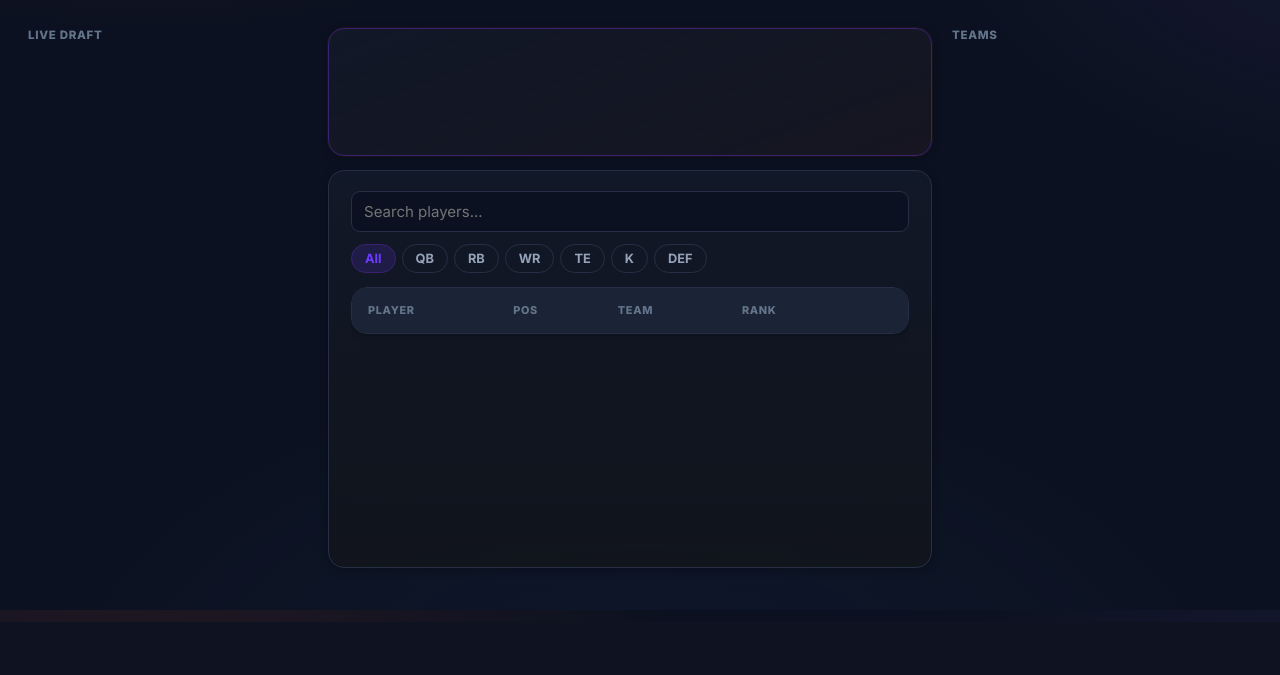
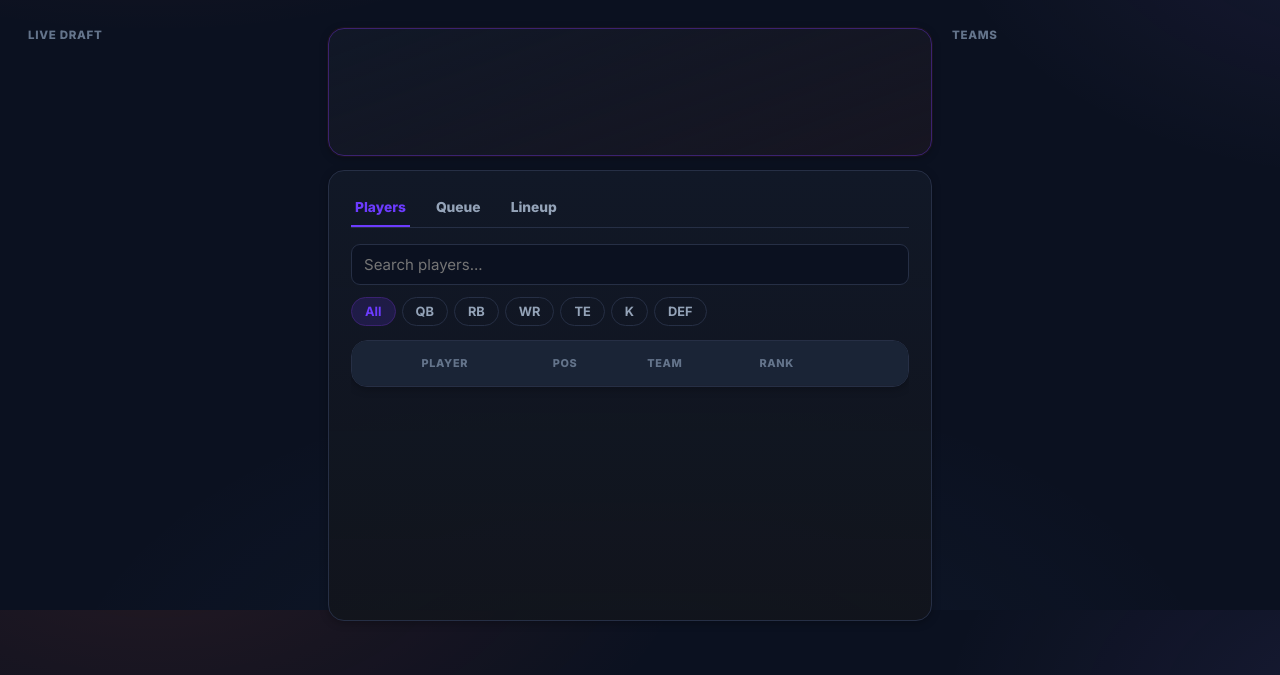
Before and after one commit to cmohalloran11-cell/rivyl, a Flask app: template templates/draft.html in a window 1280 px wide. Shown: the part 190-865 px from the top of the page. Before the commit the page ends 812 px from the top, so only its background shows below. Run offline with Flask 3, Linux system fonts and the light colour scheme; the template is opened without the code that fills it: most values are stand-ins (such as "Sample title", 1, 10 or a date in 2020); lists and menus that the app fills with data are empty; some libraries are stand-ins or nearby versions.

Commit message:
Add Queue and Lineup tabs to the draft room
Players / Queue / Lineup tabs above the player list:
- Queue: star players while browsing to build a personal priority list
  (client-side, persisted to localStorage per league) -- reorder with
  up/down, draft straight from the queue, auto-prunes once a player is
  taken by anyone.
- Lineup: live preview of your starting lineup as it fills in, using
  the same slot-fill logic the app uses for real after the draft ends.

Verified against a static harness (fake draft state + the real
style.css/draft.js) since there's no local Postgres to run the app
against directly.

```diff
--- a/static/draft.js
+++ b/static/draft.js
@@ -7,6 +7,8 @@
   };
   const NEED_TARGETS = { QB: 3, RB: 6, WR: 7, TE: 3, K: 1, DEF: 1 };
   const ROSTER_POSITION_ORDER = ['QB', 'RB', 'WR', 'TE', 'K', 'DEF'];
+  const STARTER_REQUIREMENTS = { QB: 1, RB: 2, WR: 2, TE: 1, K: 1, DEF: 1 };
+  const FLEX_ELIGIBLE = ['RB', 'WR'];
   const REVEAL_PAUSE_MS = 260;
   const ROUND_TRANSITION_MS = 900;
 
@@ -16,6 +18,7 @@
   let filterQuery = '';
   let lastRenderedRound = state.on_the_clock ? state.on_the_clock.round : null;
   let busy = false;
+  let activeSubtab = 'players';
 
   const el = {
     roundHeader: document.getElementById('draft-round-header'),
@@ -29,7 +32,48 @@
     roundTransition: document.getElementById('round-transition'),
     completionOverlay: document.getElementById('completion-overlay'),
     gradesContent: document.getElementById('grades-content'),
+    subtabs: document.getElementById('draft-subtabs'),
+    playersPanel: document.getElementById('players-panel'),
+    queuePanel: document.getElementById('queue-panel'),
+    lineupPanel: document.getElementById('lineup-panel'),
+    queueBody: document.getElementById('queue-body'),
+    queueCount: document.getElementById('queue-count'),
+    lineupBody: document.getElementById('lineup-body'),
   };
+
+  // ---- draft queue (client-side only -- personal to this browser) --------
+
+  const queueKey = `rivyl_draft_queue_${state.league.id}`;
+  let queue = [];
+  try {
+    queue = JSON.parse(localStorage.getItem(queueKey) || '[]');
+  } catch (e) {
+    queue = [];
+  }
+
+  function saveQueue() {
+    try {
+      localStorage.setItem(queueKey, JSON.stringify(queue));
+    } catch (e) { /* ignore (e.g. private browsing storage limits) */ }
+  }
+
+  function toggleQueue(playerId) {
+    const idx = queue.indexOf(playerId);
+    if (idx === -1) queue.push(playerId);
+    else queue.splice(idx, 1);
+    saveQueue();
+    renderPlayers();
+    renderQueue();
+  }
+
+  function moveInQueue(playerId, delta) {
+    const idx = queue.indexOf(playerId);
+    const newIdx = idx + delta;
+    if (idx === -1 || newIdx < 0 || newIdx >= queue.length) return;
+    [queue[idx], queue[newIdx]] = [queue[newIdx], queue[idx]];
+    saveQueue();
+    renderQueue();
+  }
 
   function sleep(ms) {
     return new Promise((resolve) => setTimeout(resolve, ms));
@@ -184,9 +228,13 @@
     }
   }
 
+  function canPickNow() {
+    return state.league.draft_status === 'in_progress' && state.on_the_clock
+      && state.on_the_clock.owner_type === 'human' && state.on_the_clock.team_id === state.my_team_id;
+  }
+
   function renderPlayers() {
-    const canPick = state.league.draft_status === 'in_progress' && state.on_the_clock
-      && state.on_the_clock.owner_type === 'human' && state.on_the_clock.team_id === state.my_team_id;
+    const canPick = canPickNow();
     const q = filterQuery.trim().toLowerCase();
     const rows = state.available_players
       .filter((p) => (!filterPos || p.position === filterPos))
@@ -195,17 +243,111 @@
 
     el.playersBody.innerHTML = rows.map((p) => `
       <tr>
+        <td><button type="button" class="queue-star ${queue.includes(p.id) ? 'queued' : ''}" data-player="${p.id}" title="Queue this player">★</button></td>
         <td>${p.full_name}</td>
         <td><span class="badge badge-pos badge-pos-${p.position}">${p.position}</span></td>
         <td>${p.nfl_team || '—'}</td>
         <td>${p.search_rank < 999999 ? p.search_rank : '—'}</td>
         <td>${canPick ? `<button class="btn btn-small draft-btn" data-player="${p.id}">Draft</button>` : ''}</td>
       </tr>
-    `).join('') || `<tr><td colspan="5" class="row-open">No players match.</td></tr>`;
+    `).join('') || `<tr><td colspan="6" class="row-open">No players match.</td></tr>`;
 
     el.playersBody.querySelectorAll('.draft-btn').forEach((btn) => {
       btn.addEventListener('click', () => draftPlayer(btn.dataset.player));
     });
+    el.playersBody.querySelectorAll('.queue-star').forEach((btn) => {
+      btn.addEventListener('click', () => toggleQueue(btn.dataset.player));
+    });
+  }
+
+  function renderQueue() {
+    const availableIds = new Set(state.available_players.map((p) => p.id));
+    const pruned = queue.filter((id) => availableIds.has(id));
+    if (pruned.length !== queue.length) {
+      queue = pruned;
+      saveQueue();
+    }
+    el.queueCount.textContent = queue.length ? String(queue.length) : '';
+
+    const byId = {};
+    state.available_players.forEach((p) => { byId[p.id] = p; });
+    const canPick = canPickNow();
+
+    el.queueBody.innerHTML = queue.map((id, i) => {
+      const p = byId[id];
+      if (!p) return '';
+      return `
+        <tr>
+          <td>
+            <div class="queue-reorder">
+              <button type="button" data-move="up" data-player="${p.id}" ${i === 0 ? 'disabled' : ''}>&uarr;</button>
+              <button type="button" data-move="down" data-player="${p.id}" ${i === queue.length - 1 ? 'disabled' : ''}>&darr;</button>
+            </div>
+          </td>
+          <td>${p.full_name}</td>
+          <td><span class="badge badge-pos badge-pos-${p.position}">${p.position}</span></td>
+          <td>${p.nfl_team || '—'}</td>
+          <td>${p.search_rank < 999999 ? p.search_rank : '—'}</td>
+          <td>
+            ${canPick ? `<button class="btn btn-small draft-btn" data-player="${p.id}">Draft</button>` : ''}
+            <button type="button" class="queue-star queued" data-player="${p.id}" title="Remove from queue">★</button>
+          </td>
+        </tr>`;
+    }).join('') || `<tr><td colspan="6" class="row-open">No players queued yet &mdash; star players on the Players tab.</td></tr>`;
+
+    el.queueBody.querySelectorAll('.draft-btn').forEach((btn) => {
+      btn.addEventListener('click', () => draftPlayer(btn.dataset.player));
+    });
+    el.queueBody.querySelectorAll('.queue-star').forEach((btn) => {
+      btn.addEventListener('click', () => toggleQueue(btn.dataset.player));
+    });
+    el.queueBody.querySelectorAll('[data-move]').forEach((btn) => {
+      btn.addEventListener('click', () => moveInQueue(btn.dataset.player, btn.dataset.move === 'up' ? -1 : 1));
+    });
+  }
+
+  function renderLineup() {
+    const team = state.teams.find((t) => t.id === state.my_team_id);
+    if (!team) {
+      el.lineupBody.innerHTML = `<tr><td colspan="4" class="row-open">No team found.</td></tr>`;
+      return;
+    }
+    const remaining = team.roster.slice().sort((a, b) => {
+      const ar = a.player_rank == null ? 999999 : a.player_rank;
+      const br = b.player_rank == null ? 999999 : b.player_rank;
+      return ar - br;
+    });
+    const slots = [];
+
+    Object.keys(STARTER_REQUIREMENTS).forEach((pos) => {
+      const count = STARTER_REQUIREMENTS[pos];
+      for (let i = 0; i < count; i++) {
+        const idx = remaining.findIndex((p) => p.position === pos);
+        const pick = idx === -1 ? null : remaining.splice(idx, 1)[0];
+        slots.push({ slot: count === 1 ? pos : `${pos}${i + 1}`, pick });
+      }
+    });
+    const flexIdx = remaining.findIndex((p) => FLEX_ELIGIBLE.includes(p.position));
+    slots.push({ slot: 'FLEX', pick: flexIdx === -1 ? null : remaining.splice(flexIdx, 1)[0] });
+
+    const benchHtml = remaining.map((p) => `
+      <tr>
+        <td><span class="badge badge-pos">BN</span></td>
+        <td>${p.player_name}</td>
+        <td><span class="badge badge-pos badge-pos-${p.position}">${p.position}</span></td>
+        <td>${p.nfl_team || '—'}</td>
+      </tr>`).join('');
+
+    const starterHtml = slots.map(({ slot, pick }) => `
+      <tr class="${pick ? '' : 'row-open'}">
+        <td><span class="badge badge-pos">${slot}</span></td>
+        ${pick
+          ? `<td>${pick.player_name}</td><td><span class="badge badge-pos badge-pos-${pick.position}">${pick.position}</span></td><td>${pick.nfl_team || '—'}</td>`
+          : `<td colspan="3" class="open-slot">Empty</td>`}
+      </tr>`).join('');
+
+    el.lineupBody.innerHTML = starterHtml + benchHtml
+      || `<tr><td colspan="4" class="row-open">No picks yet.</td></tr>`;
   }
 
   function renderTeams() {
@@ -269,6 +411,8 @@
     renderTicker();
     renderClock();
     renderPlayers();
+    renderQueue();
+    renderLineup();
     renderTeams();
 
     if (state.league.draft_status === 'complete') {
@@ -350,6 +494,21 @@
     tick();
   }
 
+  // ---- subtabs ----------------------------------------------------------
+
+  const SUBTAB_PANELS = { players: el.playersPanel, queue: el.queuePanel, lineup: el.lineupPanel };
+
+  el.subtabs.addEventListener('click', (e) => {
+    const btn = e.target.closest('.draft-subtab');
+    if (!btn) return;
+    activeSubtab = btn.dataset.subtab;
+    el.subtabs.querySelectorAll('.draft-subtab').forEach((b) => b.classList.remove('draft-subtab-active'));
+    btn.classList.add('draft-subtab-active');
+    Object.entries(SUBTAB_PANELS).forEach(([name, panel]) => {
+      panel.classList.toggle('hidden', name !== activeSubtab);
+    });
+  });
+
   // ---- filters --------------------------------------------------------
 
   el.posTabs.addEventListener('click', (e) => {
--- a/static/style.css
+++ b/static/style.css
@@ -54,6 +54,8 @@
 }
 
 * { box-sizing: border-box; }
+
+.hidden { display: none; }
 
 ::selection { background: var(--accent); color: #ffffff; }
 
@@ -1083,6 +1085,64 @@ input:focus, select:focus {
 .pos-tab:hover { border-color: var(--border-bright); color: var(--text); }
 .pos-tab-active { border-color: var(--accent-dim); color: var(--accent); background: var(--accent-soft); }
 
+.draft-subtabs { display: flex; gap: 4px; margin-bottom: 16px; border-bottom: 1px solid var(--border); }
+.draft-subtab {
+  background: none;
+  border: none;
+  border-bottom: 2px solid transparent;
+  color: var(--text-dim);
+  font-family: inherit;
+  font-size: 0.86rem;
+  font-weight: 800;
+  padding: 8px 4px 10px;
+  margin-right: 18px;
+  cursor: pointer;
+  display: flex;
+  align-items: center;
+  gap: 6px;
+  transition: color 0.15s ease;
+}
+.draft-subtab:hover { color: var(--text); }
+.draft-subtab-active { color: var(--accent); border-bottom-color: var(--accent); }
+.draft-subtab-count {
+  background: var(--accent-soft);
+  color: var(--accent);
+  border-radius: 999px;
+  font-size: 0.68rem;
+  padding: 1px 7px;
+  min-width: 16px;
+  text-align: center;
+}
+.draft-subtab-count:empty { display: none; }
+
+.queue-star {
+  background: none;
+  border: none;
+  cursor: pointer;
+  font-size: 1rem;
+  color: var(--text-faint);
+  padding: 0;
+  line-height: 1;
+  transition: color 0.15s ease, transform 0.15s ease;
+}
+.queue-star:hover { color: var(--warn); transform: scale(1.15); }
+.queue-star.queued { color: var(--warn); }
+
+.queue-reorder { display: inline-flex; gap: 2px; }
+.queue-reorder button {
+  background: none;
+  border: 1px solid var(--border);
+  color: var(--text-dim);
+  border-radius: 6px;
+  width: 22px;
+  height: 22px;
+  cursor: pointer;
+  font-size: 0.75rem;
+  line-height: 1;
+}
+.queue-reorder button:hover { border-color: var(--border-bright); color: var(--text); }
+.queue-reorder button:disabled { opacity: 0.3; cursor: default; }
+
 .team-mini { padding: 13px; margin-bottom: 10px; transition: box-shadow 0.2s ease; }
 .team-mini-name { font-size: 0.9rem; }
 .team-mini-active { border-color: var(--ai); box-shadow: 0 0 0 1px var(--ai) inset, 0 0 20px rgba(155, 123, 255, 0.18); }
--- a/templates/draft.html
+++ b/templates/draft.html
@@ -26,6 +26,13 @@
       </div>
 
       <div class="card">
+        <div class="draft-subtabs" id="draft-subtabs">
+          <button type="button" class="draft-subtab draft-subtab-active" data-subtab="players">Players</button>
+          <button type="button" class="draft-subtab" data-subtab="queue">Queue <span id="queue-count" class="draft-subtab-count"></span></button>
+          <button type="button" class="draft-subtab" data-subtab="lineup">Lineup</button>
+        </div>
+
+        <div id="players-panel">
           <div class="filter-row">
             <input type="text" id="player-search" placeholder="Search players...">
           </div>
@@ -41,9 +48,32 @@
           <div class="player-table-wrap">
             <table class="teams-table">
               <thead>
-              <tr><th>Player</th><th>Pos</th><th>Team</th><th>Rank</th><th></th></tr>
+                <tr><th></th><th>Player</th><th>Pos</th><th>Team</th><th>Rank</th><th></th></tr>
               </thead>
               <tbody id="players-body"></tbody>
+            </table>
+          </div>
+        </div>
+
+        <div id="queue-panel" class="hidden">
+          <p class="hint drag-hint">Star players from the Players tab to queue them up &mdash; drafted players drop off automatically.</p>
+          <div class="player-table-wrap">
+            <table class="teams-table">
+              <thead>
+                <tr><th></th><th>Player</th><th>Pos</th><th>Team</th><th>Rank</th><th></th></tr>
+              </thead>
+              <tbody id="queue-body"></tbody>
+            </table>
+          </div>
+        </div>
+
+        <div id="lineup-panel" class="hidden">
+          <p class="hint drag-hint">A live preview of how your starting lineup is shaping up &mdash; final slots get set after the draft.</p>
+          <table class="teams-table">
+            <thead>
+              <tr><th>Slot</th><th>Player</th><th>Pos</th><th>Team</th></tr>
+            </thead>
+            <tbody id="lineup-body"></tbody>
           </table>
         </div>
       </div>
```
Lines whose indentation alone changed are shown as unchanged.
